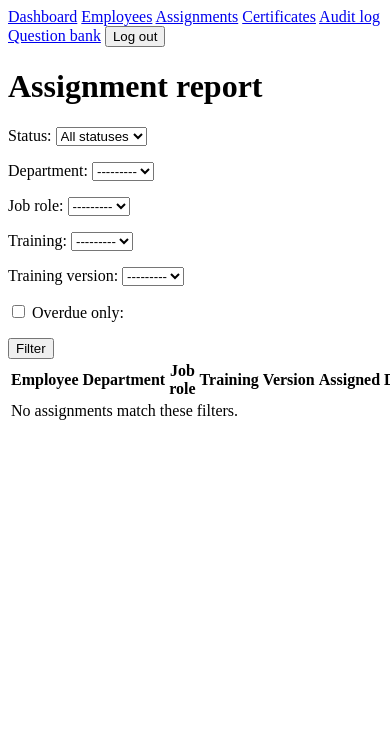
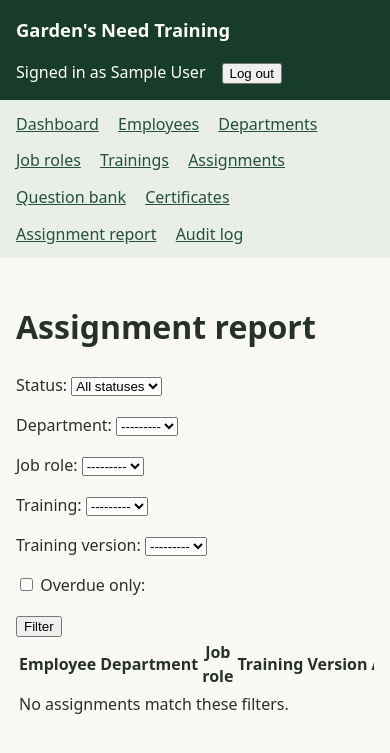
Before and after one commit to ayuxhdev/Training-Module-Application, a Django app: page /reports/assignments/ in a window 390 px wide; the page is wider, and only the part inside the window is pictured. Shown: the top 753 px of that part. Run offline with Django 5.2, Linux system fonts and the light colour scheme; the visitor is signed in with stand-in values (Sample User, id 1); data that the repository does not hold is empty.

Commit message:
Add shared shell and responsive navigation

```diff
--- /dev/null
+++ b/accounts/static/accounts/shell.css
@@ -0,0 +1,50 @@
+:root {
+  color: #27312b;
+  background: #faf9f4;
+  font-family: system-ui, sans-serif;
+  line-height: 1.5;
+}
+
+body { margin: 0; }
+a { color: #24513a; }
+
+.skip-link {
+  position: absolute;
+  left: -10000px;
+  top: 0.5rem;
+  z-index: 1;
+  padding: 0.5rem;
+  background: white;
+}
+.skip-link:focus { left: 0.5rem; }
+
+.site-header {
+  display: flex;
+  align-items: center;
+  justify-content: space-between;
+  flex-wrap: wrap;
+  gap: 1rem;
+  padding: 1rem clamp(1rem, 3vw, 2rem);
+  background: #183c2a;
+  color: white;
+}
+.site-header a { color: white; }
+.site-brand { font-size: 1.15rem; font-weight: 700; text-decoration: none; }
+.account-controls { display: flex; align-items: center; flex-wrap: wrap; gap: 1rem; }
+.account-controls form { margin: 0; }
+.account-controls button { cursor: pointer; }
+
+.primary-nav { padding: 0.5rem clamp(1rem, 3vw, 2rem); background: #e9eee9; }
+.primary-nav ul { display: flex; flex-wrap: wrap; gap: 0.3rem 1.2rem; margin: 0; padding: 0; list-style: none; }
+.primary-nav a { display: inline-block; padding: 0.25rem 0; }
+.page-content { max-width: 80rem; margin: 0 auto; padding: 1.5rem clamp(1rem, 3vw, 2rem); }
+.messages { max-width: 80rem; margin: 1rem auto 0; padding: 0 clamp(1rem, 3vw, 2rem); list-style: none; }
+.message { margin: 0.5rem 0; padding: 0.6rem 0.8rem; border-left: 3px solid #687b54; background: #eef3e8; }
+.message.error { border-color: #a03d32; background: #f9e9e6; }
+
+.table-scroll {
+  max-width: 100%;
+  overflow-x: auto;
+}
+
+.table-scroll table { min-width: 46rem; }
--- /dev/null
+++ b/config/context_processors.py
@@ -0,0 +1,13 @@
+from organization.models import Employee
+from reports.queries import dashboard_role
+
+
+def shell_navigation(request):
+	user = request.user
+	if not user.is_authenticated:
+		return {"shell_role": None, "shell_can_view_certificates": False}
+	return {
+		"shell_role": dashboard_role(user),
+		"shell_can_view_certificates": user.has_perm("certifications.view_certificate")
+		or Employee.objects.filter(user=user, is_active=True).exists(),
+	}
--- a/config/settings.py
+++ b/config/settings.py
@@ -93,6 +93,7 @@ TEMPLATES = [
                 'django.template.context_processors.request',
                 'django.contrib.auth.context_processors.auth',
                 'django.contrib.messages.context_processors.messages',
+                'config.context_processors.shell_navigation',
             ],
         },
     },
--- a/templates/base.html
+++ b/templates/base.html
@@ -1,18 +1,49 @@
+{% load static %}
 <!doctype html>
 <html lang="en">
-<head><meta charset="utf-8"><title>Garden's Need Training</title></head>
+<head>
+  <meta charset="utf-8">
+  <meta name="viewport" content="width=device-width, initial-scale=1">
+  <title>{% block title %}Garden's Need Training{% endblock %}</title>
+  <link rel="stylesheet" href="{% static 'accounts/shell.css' %}">
+</head>
 <body>
-<nav>
+<a class="skip-link" href="#main-content">Skip to content</a>
+<header class="site-header">
+  <a class="site-brand" href="{% if user.is_authenticated %}{% url 'reports:dashboard' %}{% else %}{% url 'accounts:login' %}{% endif %}">Garden's Need Training</a>
   {% if user.is_authenticated %}
-    <a href="{% url 'reports:dashboard' %}">Dashboard</a>
-    <a href="{% url 'organization:employee-list' %}">Employees</a>
-    <a href="{% url 'training:assignment-list' %}">Assignments</a>
-    {% if perms.certifications.view_certificate or user.employee.is_active %}<a href="{% url 'certifications:certificate-list' %}">Certificates</a>{% endif %}
-    {% if perms.audit.view_auditlog %}<a href="{% url 'audit:audit-log-list' %}">Audit log</a>{% endif %}
-    {% if perms.assessments.view_question %}<a href="{% url 'assessments:question-list' %}">Question bank</a>{% endif %}
-    <form method="post" action="{% url 'accounts:logout' %}" style="display:inline">{% csrf_token %}<button type="submit">Log out</button></form>
+    <div class="account-controls">
+      <span class="signed-in-user">Signed in as {% if user.get_full_name %}{{ user.get_full_name }}{% else %}{{ user.get_username }}{% endif %}</span>
+      <form method="post" action="{% url 'accounts:logout' %}">
+        {% csrf_token %}
+        <button type="submit">Log out</button>
+      </form>
+    </div>
   {% endif %}
+</header>
+{% if user.is_authenticated %}
+<nav class="primary-nav" aria-label="Primary navigation">
+  <ul>
+    <li><a href="{% url 'reports:dashboard' %}">Dashboard</a></li>
+    {% if perms.organization.view_employee %}<li><a href="{% url 'organization:employee-list' %}">Employees</a></li>{% endif %}
+    {% if perms.organization.view_department %}<li><a href="{% url 'organization:department-list' %}">Departments</a></li>{% endif %}
+    {% if perms.organization.view_jobrole %}<li><a href="{% url 'organization:job-role-list' %}">Job roles</a></li>{% endif %}
+    {% if perms.training.view_training %}<li><a href="{% url 'training:training-list' %}">Trainings</a></li>{% endif %}
+    {% if shell_role %}<li><a href="{% url 'training:assignment-list' %}">Assignments</a></li>{% endif %}
+    {% if perms.assessments.view_question %}<li><a href="{% url 'assessments:question-list' %}">Question bank</a></li>{% endif %}
+    {% if shell_can_view_certificates %}<li><a href="{% url 'certifications:certificate-list' %}">Certificates</a></li>{% endif %}
+    {% if shell_role == 'company' or shell_role == 'manager' %}<li><a href="{% url 'reports:assignment-report' %}">Assignment report</a></li>{% endif %}
+    {% if perms.audit.view_auditlog %}<li><a href="{% url 'audit:audit-log-list' %}">Audit log</a></li>{% endif %}
+  </ul>
 </nav>
-<main>{% block content %}{% endblock %}</main>
+{% endif %}
+{% if messages %}
+<ul class="messages" aria-label="Notifications">
+  {% for message in messages %}<li class="message {{ message.tags }}">{{ message }}</li>{% endfor %}
+</ul>
+{% endif %}
+<main id="main-content" class="page-content" tabindex="-1">
+  {% block content %}{% endblock %}
+</main>
 </body>
 </html>
--- a/templates/reports/assignment_report.html
+++ b/templates/reports/assignment_report.html
@@ -11,6 +11,7 @@
   <p>{{ filter_form.overdue_only }} {{ filter_form.overdue_only.label_tag }} {{ filter_form.overdue_only.errors }}</p>
   <button type="submit">Filter</button>
 </form>
+<div class="table-scroll" role="region" aria-label="Assignment report results" tabindex="0">
 <table>
   <thead><tr><th>Employee</th><th>Department</th><th>Job role</th><th>Training</th><th>Version</th><th>Assigned</th><th>Due</th><th>Status</th><th>Overdue</th><th>Completed</th><th>Certificate</th></tr></thead>
   <tbody>
@@ -33,4 +34,5 @@
   {% endfor %}
   </tbody>
 </table>
+</div>
 {% endblock %}
--- a/templates/training/assignment_list.html
+++ b/templates/training/assignment_list.html
@@ -2,6 +2,5 @@
 {% block content %}
 <h1>Training assignments</h1>
 {% if perms.training.add_trainingassignment %}<a href="{% url 'training:assignment-create' %}">Manual assignment</a> <a href="{% url 'training:role-assignment-create' %}">Assign by job role</a>{% endif %}
-{% for message in messages %}<p>{{ message }}</p>{% endfor %}
 <ul>{% for assignment in assignments %}<li><a href="{% url 'training:assignment-detail' assignment.pk %}">{{ assignment.employee }} - {{ assignment.training_version }}</a> ({{ assignment.get_status_display }})</li>{% empty %}<li>No assignments found.</li>{% endfor %}</ul>
 {% endblock %}
```
Also changed, not shown: accounts/tests.py (+85 -1 lines), reports/tests.py (+17 -0 lines).
